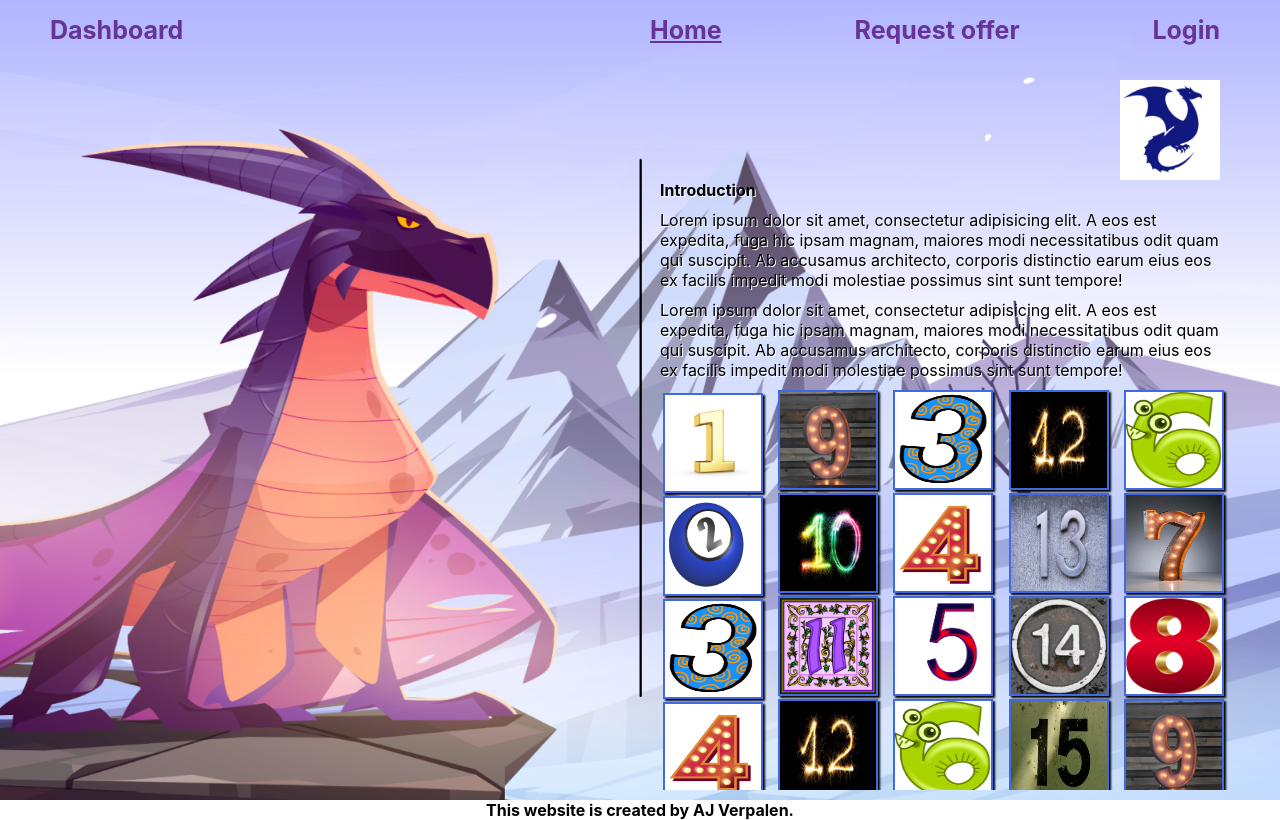
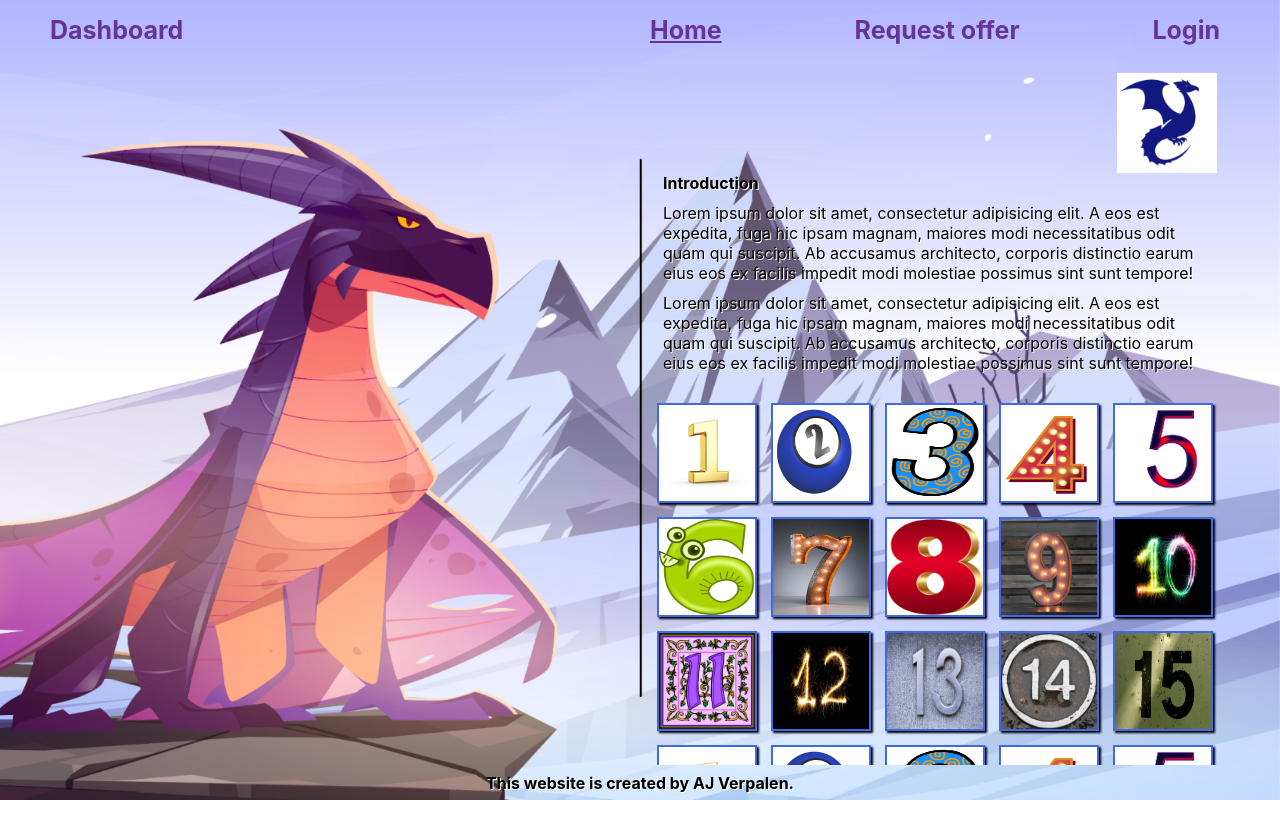
Before and after one commit to SanderVerpalen/frontend-eindopdracht, a React (Create React App) app: page / in a window 1280 px wide. Built offline with nearby package versions, Linux system fonts and the light colour scheme.

Commit message:
blind commit

```diff
--- a/package.json
+++ b/package.json
@@ -6,6 +6,8 @@
     "@testing-library/jest-dom": "^5.16.4",
     "@testing-library/react": "^13.3.0",
     "@testing-library/user-event": "^13.5.0",
+    "axios": "^0.23.0",
+    "jwt-decode": "^3.1.2",
     "react": "^18.2.0",
     "react-dom": "^18.2.0",
     "react-router-dom": "^5.2.1",
--- a/src/App.css
+++ b/src/App.css
@@ -46,6 +46,17 @@
     box-sizing: border-box;
 }
 
+.outer-container {
+    width: 100%;
+    height: 100vh;
+    display: flex;
+    flex-direction: column;
+    align-items: center;
+    background: url('./assets/background-picture.png') no-repeat center center fixed;
+    background-size: 100% 100%;
+    overflow: hidden;
+}
+
 .inner-container {
     position: relative;
     display: flex;
@@ -54,16 +65,6 @@
     max-width: 1200px;
     height: 100vh;
     width: 100%;
-}
-
-.outer-container {
-    width: 100%;
-    height: 100vh;
-    display: flex;
-    flex-direction: column;
-    align-items: center;
-    background: url('./assets/background-picture.png') no-repeat center center fixed;
-    background-size: 100% 100%;
 }
 
 main {
@@ -75,13 +76,14 @@ main {
 
 
 .content-page {
-    max-width: 50%;
-    flex-basis: 50%;
+    width: 50%;
+    max-height: calc(100vh - 90px);
 }
 
 article {
     text-shadow: 1px 1px white;
     padding-bottom: 10px;
+    margin: 13px;
 }
 
 footer {
@@ -112,8 +114,6 @@ textarea {
 }
 
 input {
-    padding-left: 5px;
-    padding-right: 5px;
+    padding: 2px 5px;
     border-radius: 5px;
-
 }
--- a/src/components/tile/Tile.css
+++ b/src/components/tile/Tile.css
@@ -2,7 +2,7 @@
     height: 100px;
     width: 100px;
     position: relative;
-    margin: 3px;
+    margin: 7px;
     box-shadow: 2px 2px 2px black;
     background-color: white;
     cursor: pointer;
--- a/src/context/LoginContext.js
+++ b/src/context/LoginContext.js
@@ -6,13 +6,18 @@ function LoginContextProvider({ children }) {
 
     const [loggedInStatus, setLoggedInStatus] = useState(false)
 
-    function changeLoggedInStatus() {
-        setLoggedInStatus(!loggedInStatus);
+    function login(){
+        setLoggedInStatus(true);
+    }
+
+    function logout(){
+        setLoggedInStatus(false);
     }
 
     const data= {
         loggedIn: loggedInStatus,
-        changeLoggedInStatusFunction: changeLoggedInStatus,
+        logInFunction: login,
+        logOutFunction: logout
     }
 
     return(
--- a/src/pages/home/Home.css
+++ b/src/pages/home/Home.css
@@ -1,8 +1,9 @@
 
 .home-page {
-    max-height: 90vh;
-    padding: 10px;
-    margin: 10px;
+    max-height: calc(100vh - 95px);
+
+    margin-left: 10px;
+    margin-right: 10px;
     flex: 1;
     -ms-overflow-style: none; /* for Internet Explorer, Edge */
     scrollbar-width: none; /* for Firefox */
@@ -12,10 +13,10 @@
 .home-page::-webkit-scrollbar {
     display: none;
 }
-
 p {
     padding-top: 10px;
 }
+
 
 .image-container {
     display: flex;
@@ -27,5 +28,7 @@ p {
 }
 
 .tiles-container {
-    column-count: 5;
+    display: flex;
+    justify-content: flex-start;
+    flex-wrap: wrap;
 }
--- a/src/pages/home/Home.js
+++ b/src/pages/home/Home.js
@@ -20,14 +20,16 @@ function Home() {
                     earum eius eos ex facilis impedit modi molestiae possimus sint sunt tempore!</p>
             </article>
             <section className="tiles-container">
-                {projects !== [] ? projects.map(
+                {projects !== [] ?
+                    projects.map(
                     (project) =>
-                        <Tile
+                        <Tile name={project.id}
                             image={require(`../../data/project-pictures/${project.image}`)}
                             projectName={project.title}
                             projectLink={'/project/' + project.id}
                         />
-                ): <p>No projects yet!</p>}
+                )
+                    : <p>No projects yet!</p>}
             </section>
         </div>
     )
--- a/src/pages/login/Login.js
+++ b/src/pages/login/Login.js
@@ -6,8 +6,8 @@ import {useContext} from "react";
 
 function Login() {
 
-    const { test1 } = useContext(LoginContext)
-    console.log(test1);
+    const { loggedIn } = useContext(LoginContext)
+    console.log(loggedIn);
 
     return (
         <div className="login-page">
```
